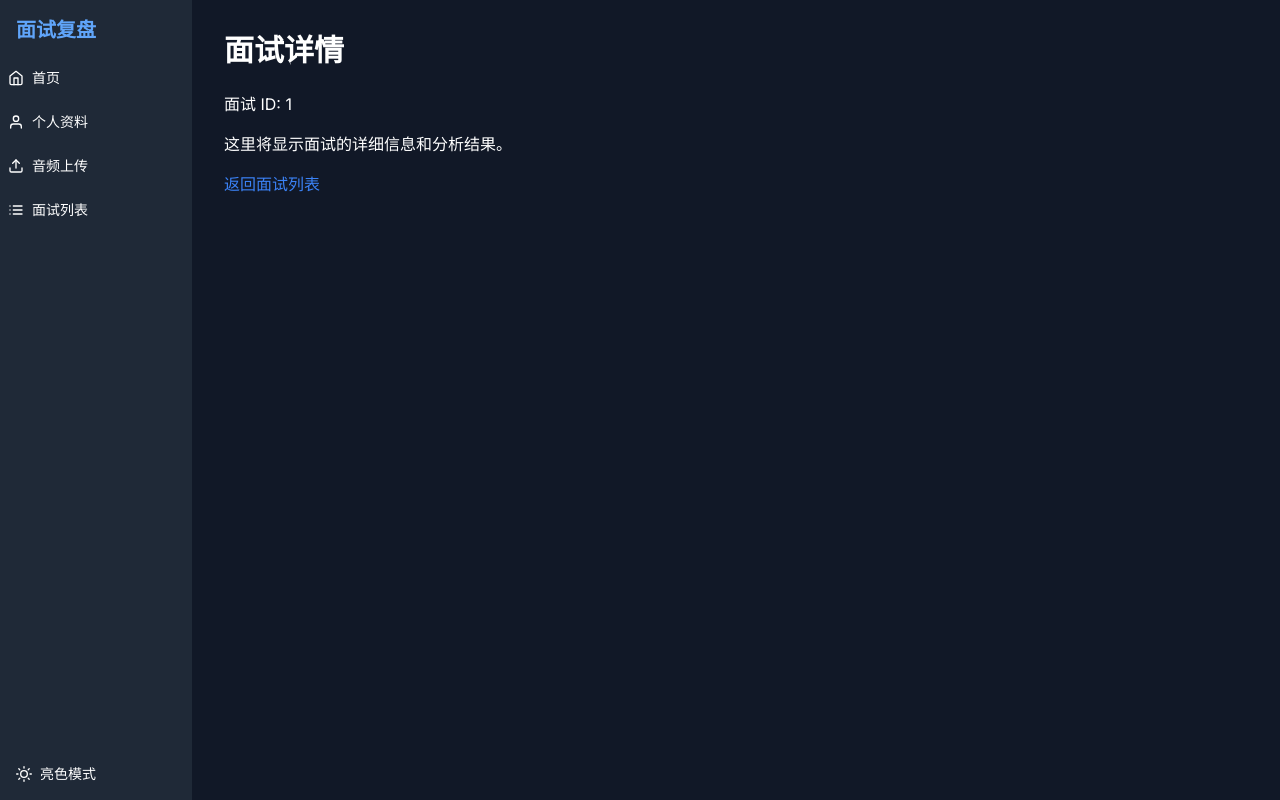
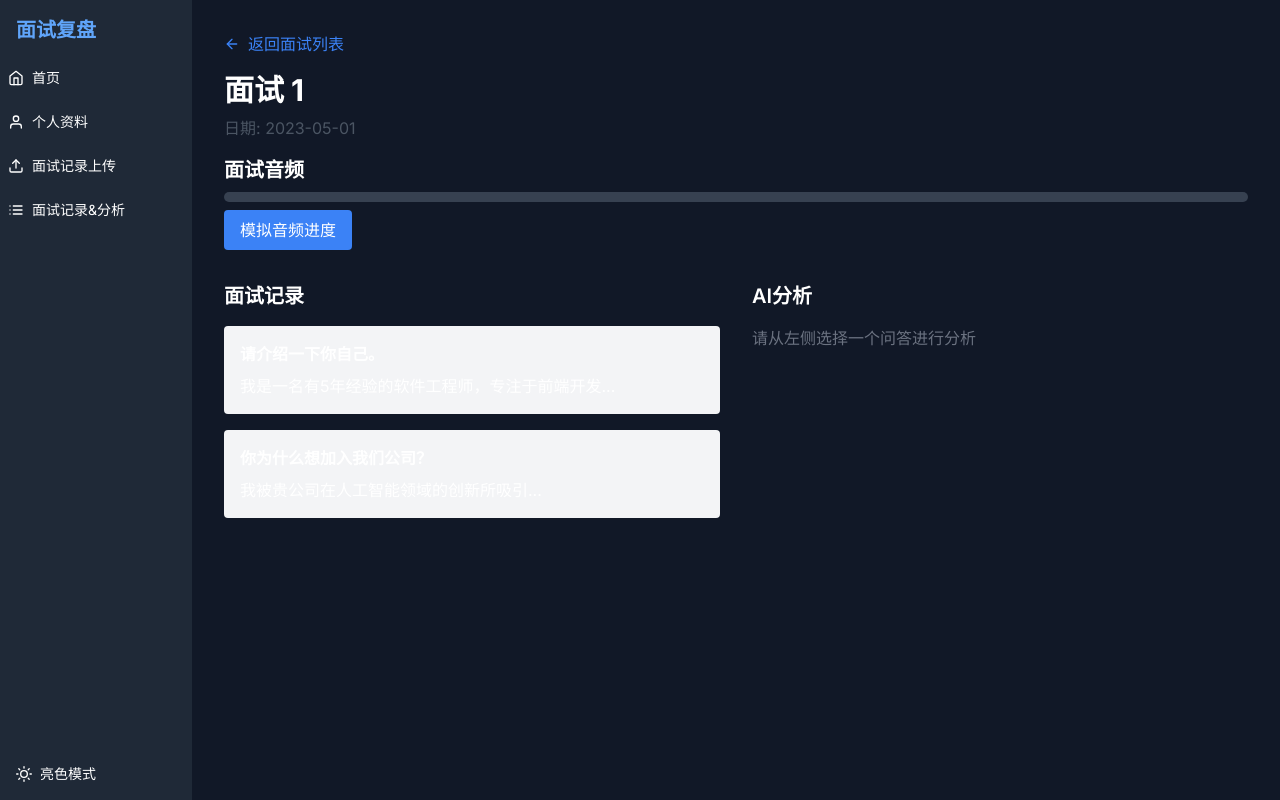
Before and after one commit to Infinite-eve/Interview, a Next.js app: page /interview/1 in a window 1280 px wide. Built offline with nearby package versions, Linux system fonts and the light colour scheme.

Commit message:
interview page draft done

```diff
--- a/app/audio-upload/page.tsx
+++ b/app/audio-upload/page.tsx
@@ -1,10 +1,75 @@
-import AudioUpload from '../components/AudioUpload';
+'use client';
 
-export default function AudioUploadPage() {
+import { useState } from 'react';
+import { useRouter } from 'next/navigation';
+
+export default function AudioUpload() {
+  const [title, setTitle] = useState('');
+  const [date, setDate] = useState('');
+  const [file, setFile] = useState<File | null>(null);
+  const router = useRouter();
+
+  const handleSubmit = async (e: React.FormEvent) => {
+    e.preventDefault();
+    if (!title || !date || !file) {
+      alert('请填写所有字段并选择音频文件');
+      return;
+    }
+
+    // 这里应该是实际的上传逻辑
+    console.log('上传音频:', { title, date, file });
+
+    // 模拟上传成功
+    alert('上传成功！');
+    router.push('/interview-list');
+  };
+
   return (
-    <div>
-      <h1>音频上传页面</h1>
-      <AudioUpload />
+    <div className="max-w-2xl mx-auto mt-10">
+      <h1 className="text-3xl font-bold mb-6">面试记录上传</h1>
+      <form onSubmit={handleSubmit} className="space-y-6">
+        <div>
+          <label htmlFor="title" className="block text-sm font-medium text-gray-700">面试标题</label>
+          <input
+            type="text"
+            id="title"
+            value={title}
+            onChange={(e) => setTitle(e.target.value)}
+            className="mt-1 block w-full rounded-md border-gray-300 shadow-sm focus:border-indigo-300 focus:ring focus:ring-indigo-200 focus:ring-opacity-50"
+            required
+          />
+        </div>
+        <div>
+          <label htmlFor="date" className="block text-sm font-medium text-gray-700">面试日期</label>
+          <input
+            type="date"
+            id="date"
+            value={date}
+            onChange={(e) => setDate(e.target.value)}
+            className="mt-1 block w-full rounded-md border-gray-300 shadow-sm focus:border-indigo-300 focus:ring focus:ring-indigo-200 focus:ring-opacity-50"
+            required
+          />
+        </div>
+        <div>
+          <label htmlFor="audio" className="block text-sm font-medium text-gray-700">音频文件</label>
+          <input
+            type="file"
+            id="audio"
+            accept="audio/*"
+            onChange={(e) => setFile(e.target.files?.[0] || null)}
+            className="mt-1 block w-full"
+            required
+          />
+        </div>
+        <div>
+          <button
+            type="submit"
+            className="w-full flex justify-center py-2 px-4 border border-transparent rounded-md shadow-sm text-sm font-medium text-white bg-indigo-600 hover:bg-indigo-700 focus:outline-none focus:ring-2 focus:ring-offset-2 focus:ring-indigo-500"
+          >
+            上传
+          </button>
+        </div>
+      </form>
     </div>
   );
 }
--- a/app/interview-list/page.tsx
+++ b/app/interview-list/page.tsx
@@ -2,6 +2,7 @@
 
 import { useState } from 'react';
 import { ChevronLeft, ChevronRight, Search } from 'react-feather';
+import Link from 'next/link';
 
 interface Interview {
   id: number;
@@ -15,7 +16,6 @@ export default function InterviewList() {
     { id: 2, title: '产品经理面试', date: '2023-04-20' },
     { id: 3, title: '数据分析师面试', date: '2023-04-25' },
   ]);
-  const [selectedInterview, setSelectedInterview] = useState<Interview | null>(null);
   const [isListVisible, setIsListVisible] = useState(true);
   const [searchTerm, setSearchTerm] = useState('');
 
@@ -25,9 +25,9 @@ export default function InterviewList() {
 
   return (
     <div className="flex h-full">
-      <div className={`bg-gray-100 dark:bg-gray-800 ${isListVisible ? 'w-56' : 'w-0'} transition-all duration-300 overflow-hidden flex flex-col`}>
+      <div className={`bg-gray-100 dark:bg-gray-800 ${isListVisible ? 'w-64' : 'w-0'} transition-all duration-300 overflow-hidden flex flex-col`}>
         <div className="p-4 flex items-center justify-between">
-          <h2 className="text-lg font-bold">面试列表</h2>
+          <h2 className="text-lg font-bold">面试记录&分析</h2>
           <button
             onClick={() => setIsListVisible(!isListVisible)}
             className="focus:outline-none"
@@ -50,14 +50,12 @@ export default function InterviewList() {
         <ul className="flex-1 overflow-y-auto">
           {filteredInterviews.map((interview) => (
             <li key={interview.id} className="mb-2 px-4">
-              <button
-                onClick={() => setSelectedInterview(interview)}
-                className={`w-full text-left p-2 rounded text-sm ${
-                  selectedInterview?.id === interview.id ? 'bg-blue-100 dark:bg-blue-900' : 'hover:bg-gray-200 dark:hover:bg-gray-700'
-                }`}
-              >
-                {interview.title}
-              </button>
+              <Link href={`/interview/${interview.id}`}>
+                <div className={`w-full text-left p-2 rounded text-sm hover:bg-gray-200 dark:hover:bg-gray-700`}>
+                  <div className="font-semibold">{interview.title}</div>
+                  <div className="text-xs text-gray-500 dark:text-gray-400">{interview.date}</div>
+                </div>
+              </Link>
             </li>
           ))}
         </ul>
@@ -70,18 +68,8 @@ export default function InterviewList() {
           <ChevronRight className="w-5 h-5" />
         </button>
       )}
-      <div className="flex-1 p-8">
-        {selectedInterview ? (
-          <div>
-            <h1 className="text-3xl font-bold mb-6">{selectedInterview.title}</h1>
-            <p className="mb-4">日期: {selectedInterview.date}</p>
-            <p className="mb-4">这里将显示面试的详细信息和分析结果。</p>
-          </div>
-        ) : (
-          <div className="text-center text-gray-500 dark:text-gray-400">
-            <p>请从左侧列表选择一个面试</p>
-          </div>
-        )}
+      <div className="flex-1 p-8 text-center text-gray-500 dark:text-gray-400">
+        <p>请从左侧列表选择一个面试</p>
       </div>
     </div>
   );
--- a/app/interview/[id]/page.tsx
+++ b/app/interview/[id]/page.tsx
@@ -2,19 +2,122 @@
 
 import { useParams } from 'next/navigation';
 import Link from 'next/link';
+import { useState, useEffect } from 'react';
+import { ArrowLeft } from 'react-feather'; // 导入箭头图标
+
+interface QA {
+  id: number;
+  question: string;
+  answer: string;
+}
+
+interface Interview {
+  id: number;
+  title: string;
+  date: string;
+  qaList: QA[];
+}
 
 export default function InterviewDetail() {
   const params = useParams();
   const { id } = params;
 
+  const [interview, setInterview] = useState<Interview | null>(null);
+  const [audioProgress, setAudioProgress] = useState(0);
+  const [selectedQA, setSelectedQA] = useState<QA | null>(null);
+  const [aiAnalysis, setAiAnalysis] = useState<string>('');
+
+  useEffect(() => {
+    // 模拟从API获取面试数据
+    const fetchInterview = async () => {
+      // 这里应该是一个实际的API调用
+      const mockInterview: Interview = {
+        id: Number(id),
+        title: `面试 ${id}`,
+        date: '2023-05-01',
+        qaList: [
+          { id: 1, question: "请介绍一下你自己。", answer: "我是一名有5年经验的软件工程师，专注于前端开发..." },
+          { id: 2, question: "你为什么想加入我们公司？", answer: "我被贵公司在人工智能领域的创新所吸引..." },
+        ]
+      };
+      setInterview(mockInterview);
+    };
+
+    fetchInterview();
+  }, [id]);
+
+  const handleQASelect = (qa: QA) => {
+    setSelectedQA(qa);
+    // 这里应该调用AI分析API，现在我们只是模拟一个响应
+    setAiAnalysis("AI正在分析您的回答...");
+    setTimeout(() => {
+      setAiAnalysis("您的回答简洁明了，但可以更具体地提到您的技能如何与公司的需求相匹配。建议您可以举一个具体的项目例子来说明您的能力。");
+    }, 1000);
+  };
+
+  if (!interview) {
+    return <div className="p-8">加载中...</div>;
+  }
+
   return (
     <div className="p-8">
-      <h1 className="text-3xl font-bold mb-6">面试详情</h1>
-      <p className="mb-4">面试 ID: {id}</p>
-      <p className="mb-4">这里将显示面试的详细信息和分析结果。</p>
-      <Link href="/interview-list" className="text-blue-500 hover:text-blue-600">
+      <Link href="/interview-list" className="mb-4 inline-flex items-center text-blue-500 hover:text-blue-600">
+        <ArrowLeft className="w-4 h-4 mr-2" />
         返回面试列表
       </Link>
+
+      <h1 className="text-3xl font-bold mb-2">{interview.title}</h1>
+      <p className="mb-4 text-gray-600">日期: {interview.date}</p>
+
+      {/* 音频进度条 */}
+      <div className="mb-8">
+        <h2 className="text-xl font-semibold mb-2">面试音频</h2>
+        <div className="bg-gray-200 rounded-full h-2.5 dark:bg-gray-700">
+          <div
+            className="bg-blue-600 h-2.5 rounded-full"
+            style={{ width: `${audioProgress}%` }}
+          ></div>
+        </div>
+        <button
+          onClick={() => setAudioProgress(Math.min(audioProgress + 10, 100))}
+          className="mt-2 bg-blue-500 text-white px-4 py-2 rounded hover:bg-blue-600"
+        >
+          模拟音频进度
+        </button>
+      </div>
+
+      {/* 面试记录和分析区 */}
+      <div className="flex gap-8">
+        {/* 面试问答记录 */}
+        <div className="w-1/2">
+          <h2 className="text-xl font-semibold mb-4">面试记录</h2>
+          {interview.qaList.map((qa) => (
+            <div
+              key={qa.id}
+              className={`mb-4 p-4 rounded cursor-pointer ${selectedQA?.id === qa.id ? 'bg-blue-100' : 'bg-gray-100'}`}
+              onClick={() => handleQASelect(qa)}
+            >
+              <p className="font-semibold">{qa.question}</p>
+              <p className="mt-2">{qa.answer}</p>
+            </div>
+          ))}
+        </div>
+
+        {/* AI分析区 */}
+        <div className="w-1/2">
+          <h2 className="text-xl font-semibold mb-4">AI分析</h2>
+          {selectedQA ? (
+            <div className="bg-gray-100 p-4 rounded">
+              <p className="font-semibold mb-2">问题：{selectedQA.question}</p>
+              <p className="mb-4">您的回答：{selectedQA.answer}</p>
+              <h3 className="font-semibold mb-2">AI分析：</h3>
+              <p>{aiAnalysis}</p>
+            </div>
+          ) : (
+            <p className="text-gray-500">请从左侧选择一个问答进行分析</p>
+          )}
+        </div>
+      </div>
     </div>
   );
 }
--- a/components/Sidebar.tsx
+++ b/components/Sidebar.tsx
@@ -28,12 +28,12 @@ export default function Sidebar() {
           </li>
           <li>
             <Link href="/audio-upload" className={`flex items-center p-2 ${pathname === '/audio-upload' ? 'bg-blue-100 dark:bg-blue-900' : ''}`}>
-              <Upload className="mr-2 w-4 h-4" /> <span className="text-sm">音频上传</span>
+              <Upload className="mr-2 w-4 h-4" /> <span className="text-sm">面试记录上传</span>
             </Link>
           </li>
           <li>
             <Link href="/interview-list" className={`flex items-center p-2 ${pathname === '/interview-list' ? 'bg-blue-100 dark:bg-blue-900' : ''}`}>
-              <List className="mr-2 w-4 h-4" /> <span className="text-sm">面试列表</span>
+              <List className="mr-2 w-4 h-4" /> <span className="text-sm">面试记录&分析</span>
             </Link>
           </li>
         </ul>
```
